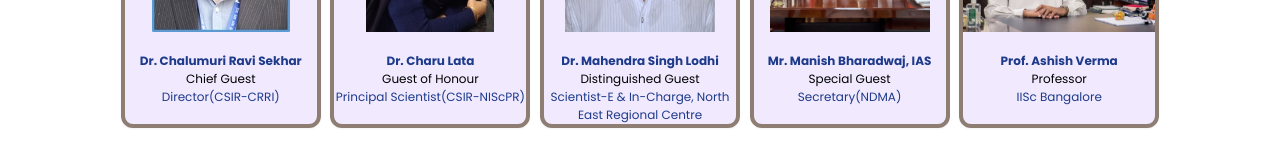
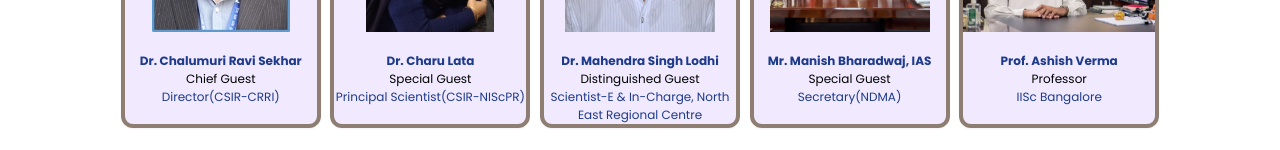
Before and after one commit to itspunkaj/CesaFiesta-React, a React (Vite) app: page /keynote-speakers in a window 1280 px wide. Shown: the part 441-591 px from the top of the page. Built offline with nearby package versions, Linux system fonts and the light colour scheme.

Commit message:
fix: update designation for Dr. Charu Lata to 'Special Guest'

```diff
--- a/src/Pages/Home/KeyNoteSpeakers.jsx
+++ b/src/Pages/Home/KeyNoteSpeakers.jsx
@@ -51,7 +51,7 @@ function KeyNoteSpeakers() {
             <h3 className="text-center text-3xl  font-bold">Keynote Speakers</h3>
             <center><div className="w-[90%] max-w-[1100px] lg:w-[80%] grid justify-items-center grid-cols-2 md:grid-cols-4 xl:grid-cols-5 sm:grid-cols-3 md:px-0 gap-6 py-8 ">
                 <Card imageUrl={Chalumuri} link='#' name='Dr. Chalumuri Ravi Sekhar' college='Director(CSIR-CRRI)' designation='Chief Guest' />
-                <Card imageUrl={Charu} link='#' name='Dr. Charu Lata' college='Principal Scientist(CSIR-NIScPR)' designation='Guest of Honour' />
+                <Card imageUrl={Charu} link='#' name='Dr. Charu Lata' college='Principal Scientist(CSIR-NIScPR)' designation='Special Guest' />
                 <Card imageUrl={Mahendra} link='#' name='Dr. Mahendra Singh Lodhi' college='Scientist-E & In-Charge, North East Regional Centre' designation='Distinguished Guest' />
                 <Card imageUrl={Manish} link='#' name='Mr. Manish Bharadwaj, IAS' college='Secretary(NDMA)' designation='Special Guest' />
                 <Card imageUrl={ashish} link='#' name='Prof. Ashish Verma' college='IISc Bangalore' designation='Professor' />
```
